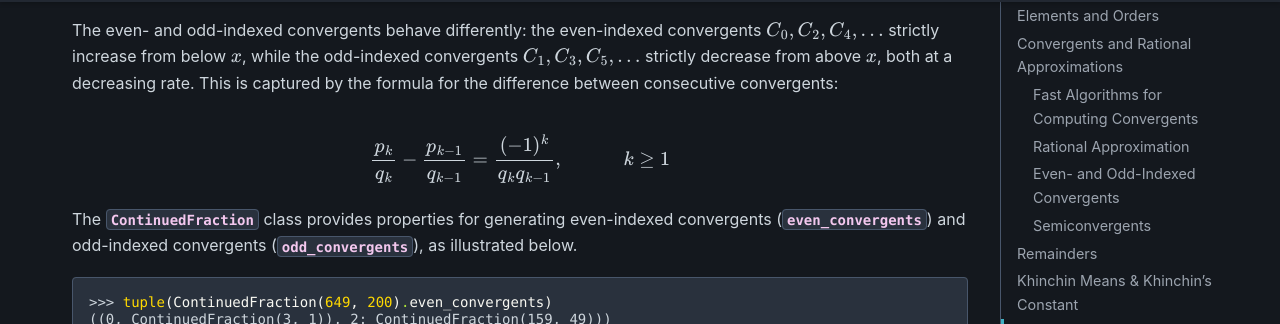
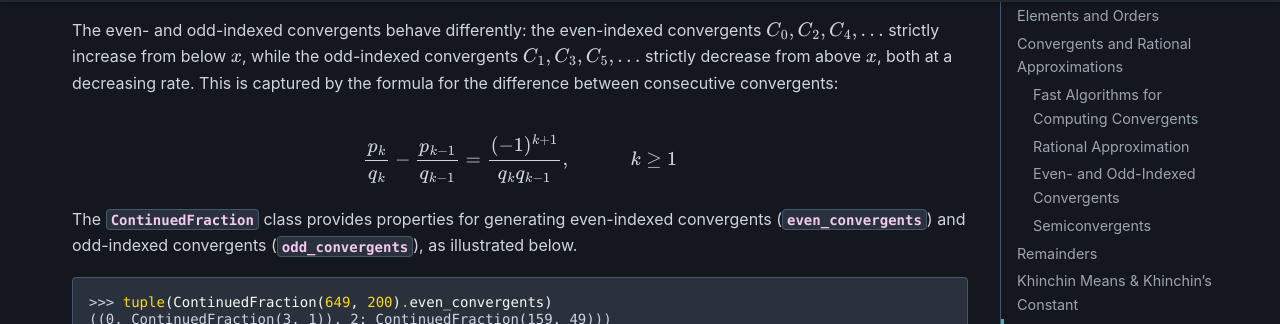
Before and after one commit to sr-murthy/continuedfractions, a Sphinx documentation site: the page built from docs/sources/exploring-continued-fractions.rst, in a window 1280 px wide and 900 px high, scrolled down 5880 px. Shown: the part 126-450 px from the top of the window. Built offline with Sphinx 7.4.7 and the PyData theme 0.15.4, drawn with Linux system fonts in a browser that asks for light colours; nearby versions of some CDN libraries; some of the changed text lies outside the part shown.

Commit message:
docs: fix some typos

```diff
--- a/docs/sources/exploring-continued-fractions.rst
+++ b/docs/sources/exploring-continued-fractions.rst
@@ -236,7 +236,7 @@ The even- and odd-indexed convergents behave differently: the even-indexed conve
 
 .. math::
 
-   \frac{p_k}{q_k} - \frac{p_{k - 1}}{q_{k - 1}} = \frac{(-1)^k}{q_kq_{k - 1}}, \hskip{3em} k \geq 1
+   \frac{p_k}{q_k} - \frac{p_{k - 1}}{q_{k - 1}} = \frac{(-1)^{k + 1}}{q_kq_{k - 1}}, \hskip{3em} k \geq 1
 
 The :py:class:`~continuedfractions.continuedfraction.ContinuedFraction` class provides properties for generating even-indexed convergents (:py:attr:`~continuedfractions.continuedfraction.ContinuedFraction.even_convergents`) and odd-indexed convergents (:py:attr:`~continuedfractions.continuedfraction.ContinuedFraction.odd_convergents`), as illustrated below.
 
```
Also changed, not shown: other parts of docs/sources/exploring-continued-fractions.rst (+4 -2 lines).
